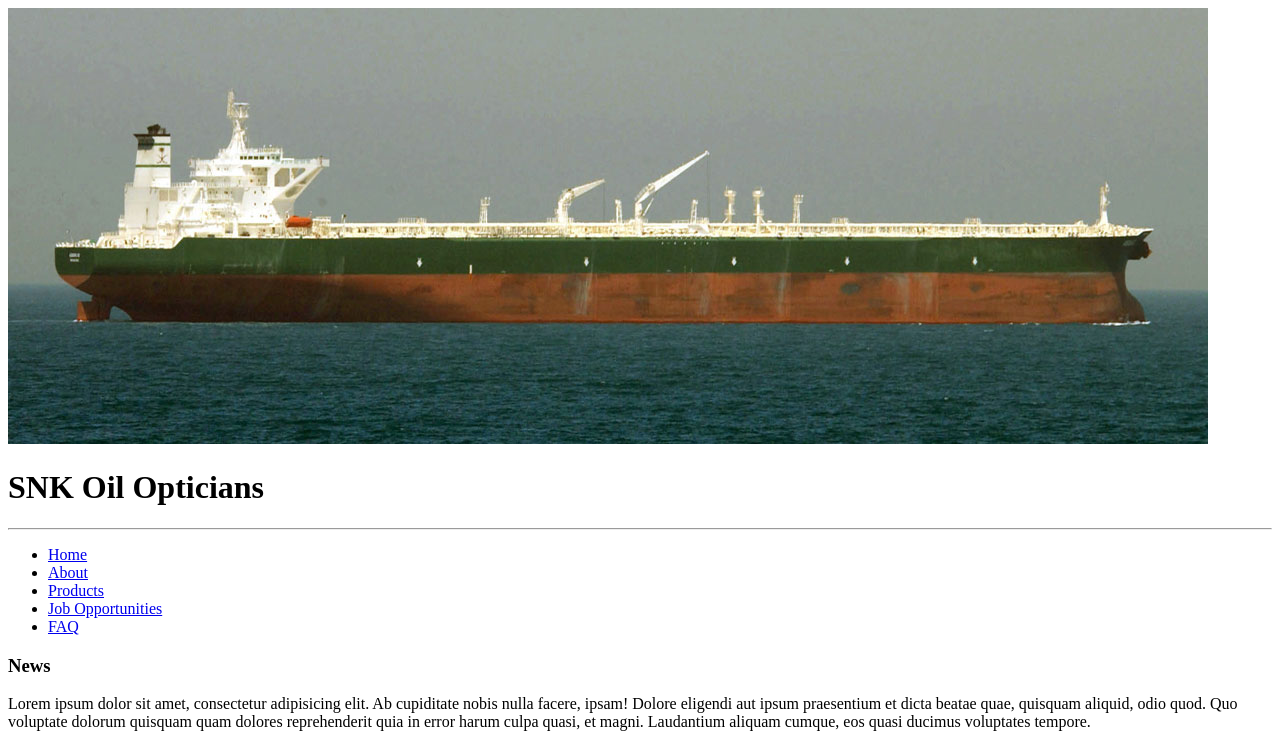
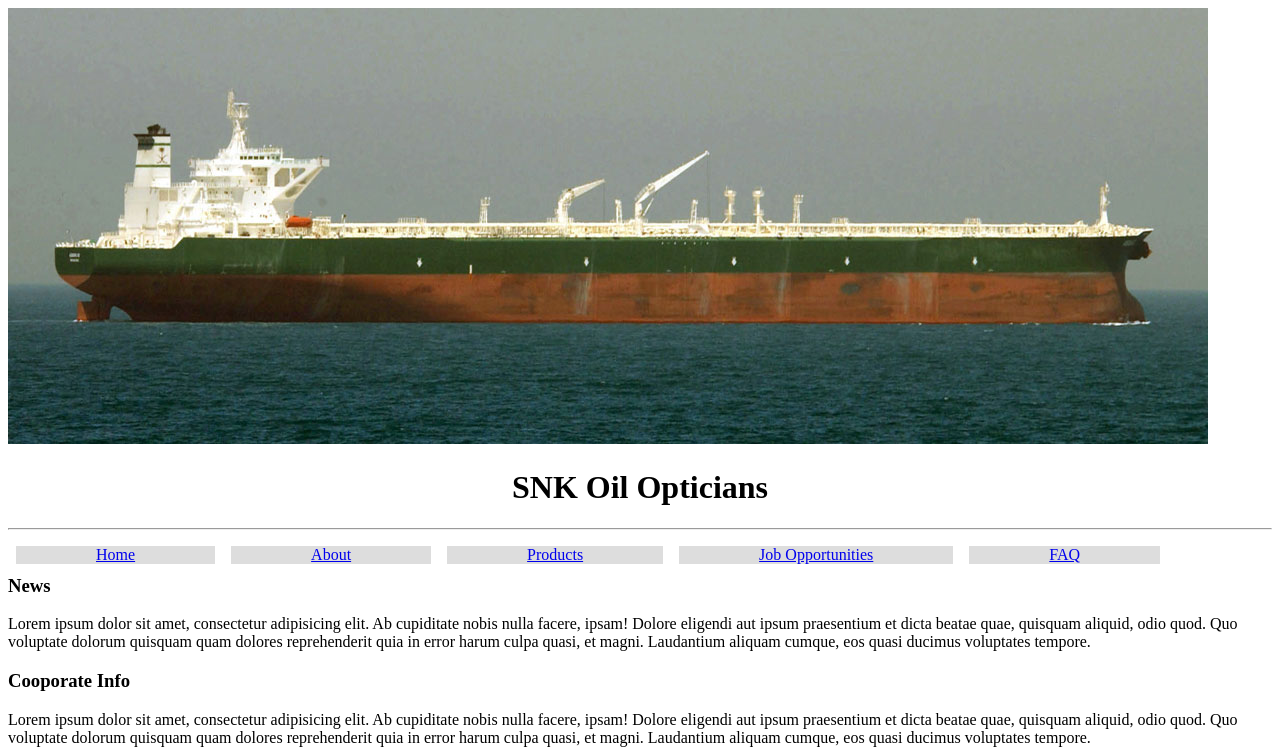
Before and after one commit to aishatkinson/SNK_Company_Site, a plain HTML site: page index.html in a window 1280 px wide. Shown: the top 747 px of the page. Drawn offline with Linux system fonts and the light colour scheme.

Commit message:
css added

```diff
--- a/index.html
+++ b/index.html
@@ -3,6 +3,7 @@
 <head>
 	<meta charset="UTF-8">
 	<title>SNK Company</title>
+	<link rel="stylesheet" type="text/css" href="main.css">
 </head>
 <body>
 
--- /dev/null
+++ b/main.css
@@ -0,0 +1,27 @@
+ul{
+	list-style-type:none;
+	display: inline;
+}
+
+li {
+	padding: 8px;
+    float: left;
+}
+
+#navbar a {
+    display: block;
+    padding-left: 80px;
+    padding-right: 80px;
+    background-color: #dddddd;
+}
+
+h1{
+	text-align: center;
+}
+
+
+/*
+	finish navbar and footer and Commit changes
+
+	Apply Styles to content div and commit the changes
+*/
```
